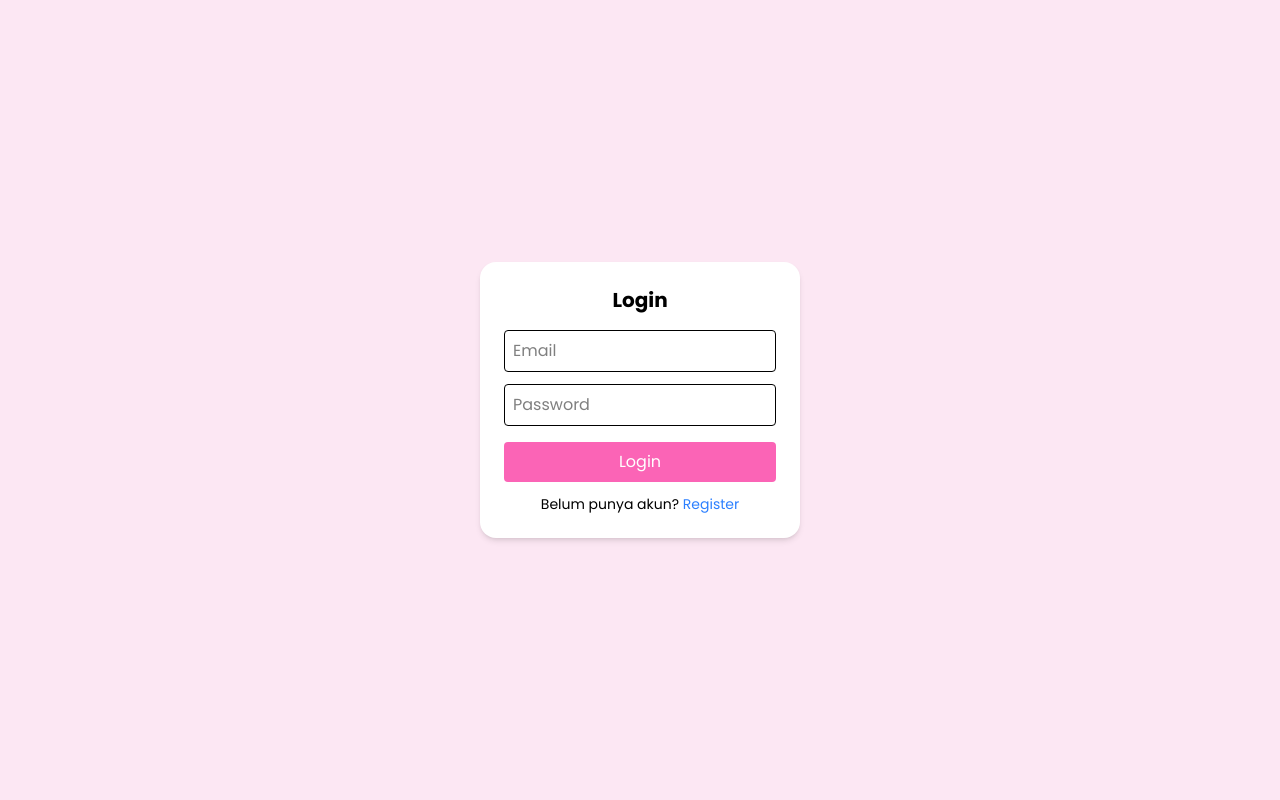
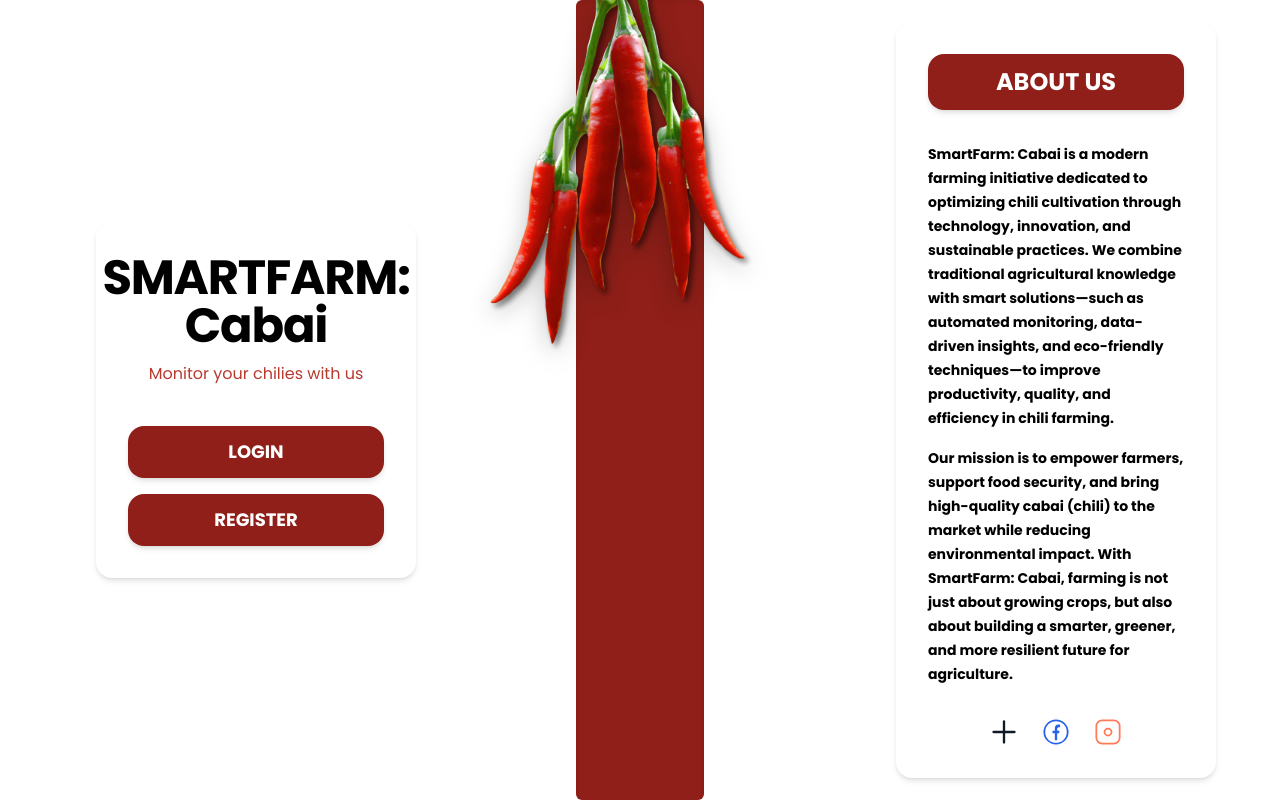
Before and after one commit to Jujustxr/smartfarmcabai, a React (Vite) app: page / in a window 1280 px wide. Built offline with nearby package versions, Linux system fonts and the light colour scheme; no server answers.

Commit message:
ily more

```diff
--- a/src/App.jsx
+++ b/src/App.jsx
@@ -8,6 +8,7 @@ import Dashboard from "./assets/pages/Dashboard";
 import Monitor from "./assets/pages/Monitor";
 import KontrolAkuator from "./assets/pages/KontrolAkuator";
 import Riwayat from "./assets/pages/Riwayat";
+import SmartFarmLanding from "./assets/components/SmartFarmLanding";
 
 import useDarkMode from "./assets/hooks/useDarkMode";
 
@@ -18,10 +19,10 @@ import Register from "./assets/pages/Register.jsx";
 
 const App = () => {
   const [currentPage, setCurrentPage] = useState("dashboard");
-
   // 🔑 auth state
   const [user, setUser] = useState(null);
   const [mode, setMode] = useState("login");
+  const [showLanding, setShowLanding] = useState(true);
   const { isDarkMode, toggleDarkMode } = useDarkMode();
 
   useEffect(() => {
@@ -34,32 +35,45 @@ const App = () => {
   const renderPage = () => {
     switch (currentPage) {
       case "dashboard":
-        return <Dashboard isDarkMode={isDarkMode}/>;
+        return <Dashboard isDarkMode={isDarkMode} />;
       case "monitor":
-        return <Monitor isDarkMode={isDarkMode}/>;
+        return <Monitor isDarkMode={isDarkMode} />;
       case "kontrol":
-        return <KontrolAkuator isDarkMode={isDarkMode}/>;
+        return <KontrolAkuator isDarkMode={isDarkMode} />;
       case "riwayat":
-        return <Riwayat isDarkMode={isDarkMode}/>;
+        return <Riwayat isDarkMode={isDarkMode} />;
       default:
-        return <Dashboard isDarkMode={isDarkMode}/>;
+        return <Dashboard isDarkMode={isDarkMode} />;
     }
   };
 
+
   // 🔐 kalau belum login
   if (!user) {
+    if (showLanding) {
+      return (
+        <SmartFarmLanding
+          onLoginClick={() => { setShowLanding(false); setMode("login"); }}
+          onRegisterClick={() => { setShowLanding(false); setMode("register"); }}
+        />
+      );
+    }
     return mode === "login" ? (
-      <Login onLogin={() => setUser(auth.currentUser)} switchMode={() => setMode("register")} />
+      <Login
+        onLogin={() => setUser(auth.currentUser)}
+        switchMode={() => setMode("register")}
+      />
     ) : (
-      <Register onRegister={() => setUser(auth.currentUser)} switchMode={() => setMode("login")} />
+      <Register
+        onRegister={() => setUser(auth.currentUser)}
+        switchMode={() => setMode("login")}
+      />
     );
   }
 
   // ✅ kalau sudah login
   return (
-    <div
-      className="min-h-screen transition-colors duration-500 bg-pink-200 dark:bg-gray-900"
-    >
+    <div className="min-h-screen transition-colors duration-500 bg-pink-200 dark:bg-gray-900">
       <Navbar
         currentPage={currentPage}
         setCurrentPage={setCurrentPage}
--- /dev/null
+++ b/src/assets/components/SmartFarmLanding.jsx
@@ -0,0 +1,78 @@
+import React from "react";
+import chili from "../Chili.png";
+
+export default function SmartFarmLanding({ onLoginClick, onRegisterClick }) {
+  return (
+    <div className="w-screen h-screen min-h-screen bg-white flex items-center justify-center p-0 overflow-x-hidden">
+      <div className="w-full h-full flex flex-col lg:flex-row items-stretch">
+        {/* LEFT - Title + CTA */}
+        <div className="flex-1 flex flex-col justify-center items-center lg:items-end px-8 py-12 z-10">
+          <div className="bg-white rounded-2xl shadow-md p-8 w-80 flex flex-col items-center">
+            <h1 className="text-4xl md:text-5xl font-extrabold text-black tracking-tight text-center">SMARTFARM: Cabai</h1>
+            <p className="mt-3 text-md text-[#b83a2f] text-center">Monitor your chilies with us</p>
+            <div className="mt-10 flex flex-col gap-4 w-full">
+              <button
+                className="bg-[#8f1f18] hover:bg-[#7b1a15] text-white font-semibold py-3 px-7 rounded-2xl shadow-md w-full text-lg"
+                onClick={onLoginClick}
+              >
+                LOGIN
+              </button>
+              <button
+                className="bg-[#8f1f18] hover:bg-[#7b1a15] text-white font-semibold py-3 px-7 rounded-2xl shadow-md w-full text-lg"
+                onClick={onRegisterClick}
+              >
+                REGISTER
+              </button>
+            </div>
+          </div>
+        </div>
+
+        {/* MIDDLE - tall red band with chili image overlapping */}
+        <div className="relative flex-1 flex items-center justify-center min-h-[400px]">
+          {/* colored vertical band */}
+          <div className="absolute left-1/2 top-0 -translate-x-1/2 h-full w-32 bg-[#8f1f18] rounded-md shadow-inner z-0"></div>
+          {/* chili image - placed absolute so it overlaps the band and casts shadow */}
+          <img
+            src={chili}
+            alt="cabai"
+            className="absolute left-1/2 top-0 -translate-x-1/2 z-10 w-[420px] lg:w-[700px] drop-shadow-2xl object-contain"
+            style={{ filter: "drop-shadow(0 8px 12px rgba(0,0,0,0.25))" }}
+          />
+        </div>
+
+        {/* RIGHT - About Us box */}
+        <div className="flex-1 flex justify-center items-center px-8 py-12">
+          <div className="bg-white rounded-2xl shadow-md p-8 w-80 flex flex-col items-center">
+            <div className="bg-[#8f1f18] rounded-2xl shadow-md px-6 py-3 text-white text-2xl font-bold mb-2 w-full text-center">
+              ABOUT US
+            </div>
+            <div className="mt-6 text-left text-sm leading-6">
+              <p className="font-semibold">SmartFarm: Cabai is a modern farming initiative dedicated to optimizing chili cultivation through technology, innovation, and sustainable practices. We combine traditional agricultural knowledge with smart solutions—such as automated monitoring, data-driven insights, and eco-friendly techniques—to improve productivity, quality, and efficiency in chili farming.</p>
+              <p className="mt-4 font-semibold">Our mission is to empower farmers, support food security, and bring high-quality cabai (chili) to the market while reducing environmental impact. With SmartFarm: Cabai, farming is not just about growing crops, but also about building a smarter, greener, and more resilient future for agriculture.</p>
+            </div>
+            <div className="mt-8 flex items-center justify-center gap-6">
+              <svg width="28" height="28" viewBox="0 0 24 24" fill="none" xmlns="http://www.w3.org/2000/svg">
+                <path d="M3 12h18" stroke="#111827" strokeWidth="2" strokeLinecap="round" />
+                <path d="M12 3v18" stroke="#111827" strokeWidth="2" strokeLinecap="round" />
+              </svg>
+              <svg width="28" height="28" viewBox="0 0 24 24" fill="none" xmlns="http://www.w3.org/2000/svg">
+                <circle cx="12" cy="12" r="10" stroke="#2563EB" strokeWidth="1.5" />
+                <path d="M14 8h1.5V5.5H14c-1.72 0-3 1.3-3 3.1V11H9v2h2v6h2v-6h1.6l.4-2H13V9.2c0-.3.2-.6.5-.6z" fill="#2563EB" />
+              </svg>
+              <svg width="28" height="28" viewBox="0 0 24 24" fill="none" xmlns="http://www.w3.org/2000/svg">
+                <rect x="2" y="2" width="20" height="20" rx="5" stroke="#ff7a59" strokeWidth="1.5" />
+                <circle cx="12" cy="12" r="3" stroke="#ff7a59" strokeWidth="1.5" />
+              </svg>
+            </div>
+          </div>
+        </div>
+      </div>
+
+      <style jsx>{`
+        @media (max-width: 1024px) {
+          img { max-width: 280px }
+        }
+      `}</style>
+    </div>
+  );
+}
--- a/src/assets/pages/Login.jsx
+++ b/src/assets/pages/Login.jsx
@@ -2,8 +2,7 @@ import { useState } from "react";
 import { signInWithEmailAndPassword } from "firebase/auth";
 import { auth } from "../../lib/firebase";
 
-
-const Login = ({ switchMode }) => {
+const Login = ({ switchMode, onLogin }) => {
   const [email, setEmail] = useState("");
   const [password, setPassword] = useState("");
   const [error, setError] = useState("");
@@ -12,44 +11,51 @@ const Login = ({ switchMode }) => {
     e.preventDefault();
     try {
       await signInWithEmailAndPassword(auth, email, password);
-      onLogin();
+      if (onLogin) onLogin();
     } catch (err) {
       setError("Email atau password salah!");
     }
   };
 
   return (
-    <div className="flex items-center justify-center min-h-screen bg-pink-100">
+    <div className="flex flex-col items-center justify-center min-h-screen bg-[#a32116] px-4">
+      {/* Welcome Title */}
+      <h1 className="text-5xl md:text-6xl font-extrabold text-white">WELCOME</h1>
+      <p className="text-white mt-2 text-lg">Monitor your chilies with us</p>
+
+      {/* Card Login */}
       <form
         onSubmit={handleLogin}
-        className="bg-white shadow-md rounded-2xl p-6 w-80"
+        className="bg-white rounded-lg shadow-lg mt-10 w-full max-w-md p-8 text-center"
       >
-        <h2 className="text-xl font-bold mb-4 text-center">Login</h2>
-        {error && <p className="text-red-500 text-sm">{error}</p>}
+        <h2 className="text-2xl font-bold mb-6">LOGIN</h2>
+        {error && <p className="text-red-500 text-sm mb-4">{error}</p>}
+
         <input
           type="email"
           placeholder="Email"
-          className="border w-full p-2 mb-3 rounded"
+          className="w-full px-4 py-3 rounded-full bg-[#a32116] text-white placeholder-white outline-none mb-4"
           value={email}
           onChange={(e) => setEmail(e.target.value)}
         />
         <input
           type="password"
           placeholder="Password"
-          className="border w-full p-2 mb-4 rounded"
+          className="w-full px-4 py-3 rounded-full bg-[#a32116] text-white placeholder-white outline-none mb-6"
           value={password}
           onChange={(e) => setPassword(e.target.value)}
         />
         <button
           type="submit"
-          className="w-full bg-pink-400 text-white p-2 rounded"
+          className="w-full py-3 rounded-full bg-[#a32116] text-white font-semibold hover:bg-[#871c12] transition"
         >
           Login
         </button>
-        <p className="text-sm mt-3 text-center">
-          Belum punya akun?{" "}
+
+        <p className="mt-6 text-sm text-black">
+          Doesn't have an account?{" "}
           <span
-            className="text-blue-500 cursor-pointer"
+            className="text-[#a32116] font-semibold cursor-pointer hover:underline"
             onClick={switchMode}
           >
             Register
--- a/src/assets/pages/Register.jsx
+++ b/src/assets/pages/Register.jsx
@@ -13,7 +13,6 @@ const Register = ({ onRegister, switchMode }) => {
       await createUserWithEmailAndPassword(auth, email, password);
       onRegister(); // update user di App.jsx
     } catch (err) {
-      // Tampilkan pesan error sesuai kode error dari Firebase
       if (err.code === "auth/email-already-in-use") {
         setError("Email sudah terdaftar!");
       } else if (err.code === "auth/invalid-email") {
@@ -27,37 +26,42 @@ const Register = ({ onRegister, switchMode }) => {
   };
 
   return (
-    <div className="flex items-center justify-center min-h-screen bg-pink-100">
+    <div className="flex flex-col items-center justify-center min-h-screen bg-white">
+      {/* Judul Welcome */}
+      <h1 className="text-4xl font-bold text-red-800 mb-2">WELCOME</h1>
+      <p className="text-gray-700 mb-6">Monitor your chilies with us</p>
+
+      {/* Card Register */}
       <form
         onSubmit={handleRegister}
-        className="bg-white shadow-md rounded-2xl p-6 w-80"
+        className="bg-red-800 text-white shadow-md rounded-2xl p-6 w-80"
       >
-        <h2 className="text-xl font-bold mb-4 text-center">Register</h2>
-        {error && <p className="text-red-500 text-sm">{error}</p>}
+        <h2 className="text-xl font-bold mb-4 text-center">REGISTER</h2>
+        {error && <p className="text-yellow-300 text-sm mb-3">{error}</p>}
         <input
           type="email"
           placeholder="Email"
-          className="border w-full p-2 mb-3 rounded"
+          className="w-full p-2 mb-3 rounded-full text-black"
           value={email}
           onChange={(e) => setEmail(e.target.value)}
         />
         <input
           type="password"
           placeholder="Password"
-          className="border w-full p-2 mb-4 rounded"
+          className="w-full p-2 mb-4 rounded-full text-black"
           value={password}
           onChange={(e) => setPassword(e.target.value)}
         />
         <button
           type="submit"
-          className="w-full bg-pink-400 text-white p-2 rounded"
+          className="w-full bg-white text-red-800 font-semibold p-2 rounded-full"
         >
           Register
         </button>
-        <p className="text-sm mt-3 text-center">
-          Sudah punya akun?{" "}
+        <p className="text-sm mt-3 text-center text-white">
+          Already have an account?{" "}
           <span
-            className="text-blue-500 cursor-pointer"
+            className="text-yellow-300 cursor-pointer font-semibold"
             onClick={switchMode}
           >
             Login
```
Also changed, not shown: src/assets/Chili.png (added).
